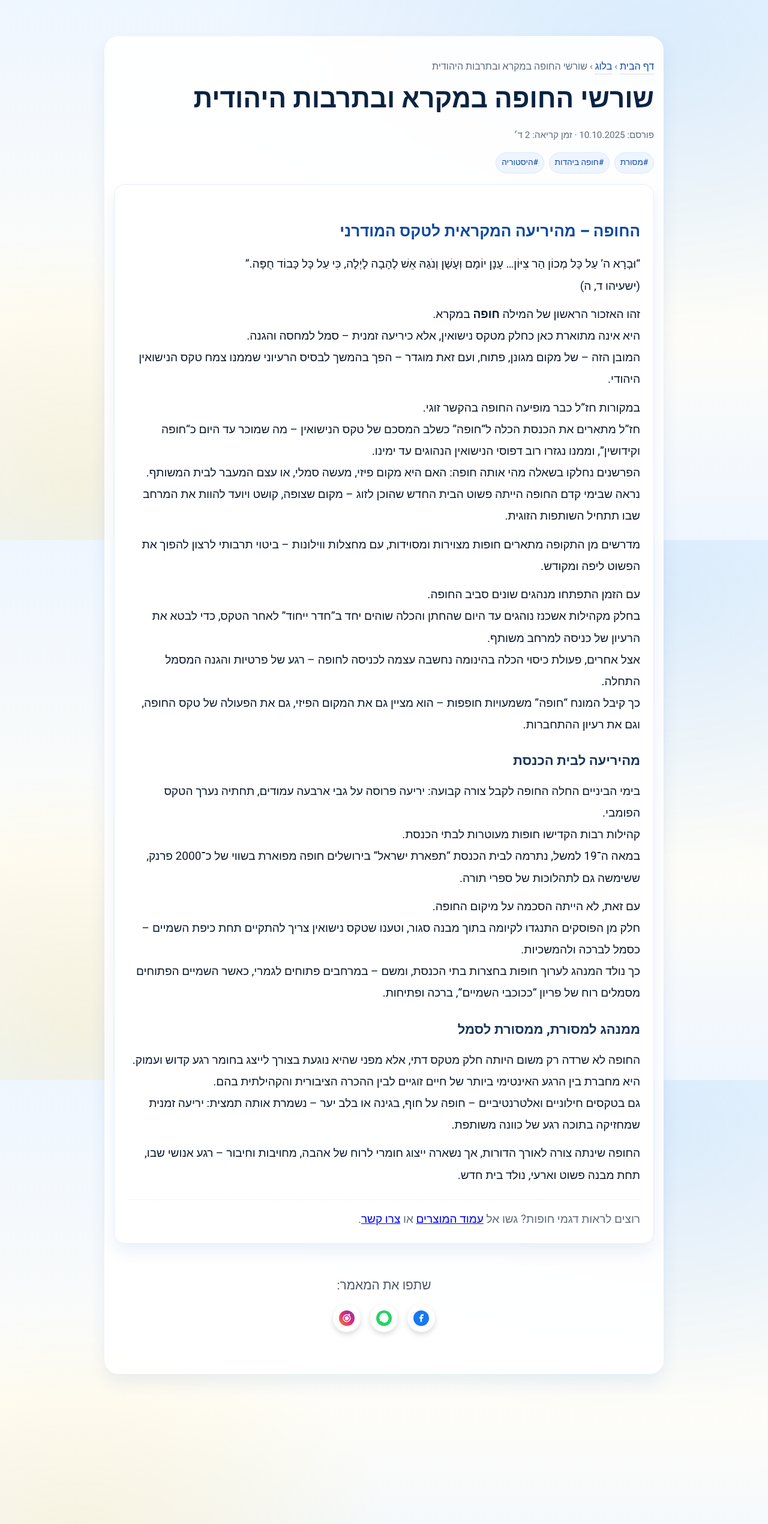
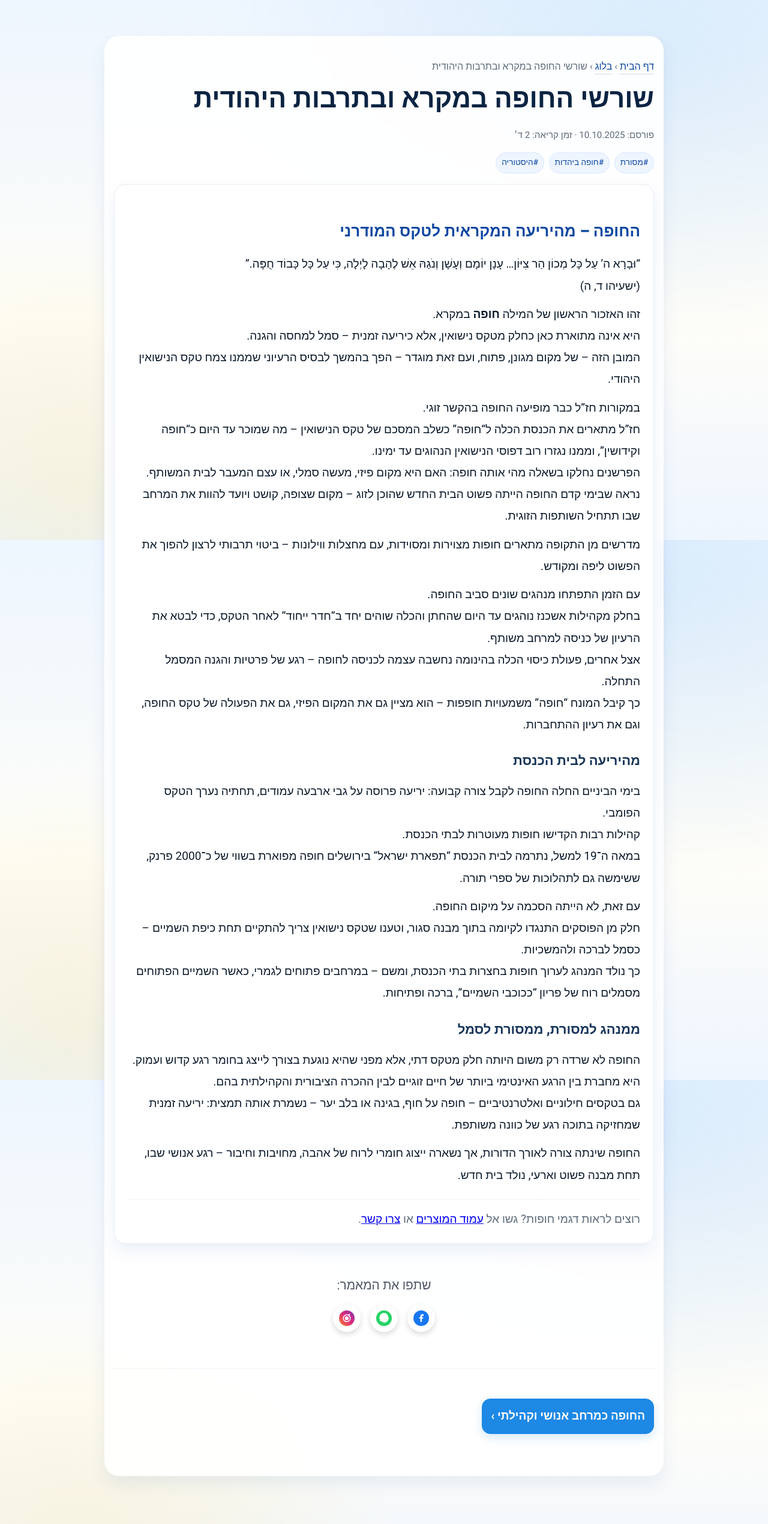
Before and after one commit to chupay/chupa_yisraelit, a Jekyll site: the page built from _posts/2025-10-10-chupa-origins.md, in a window 1280 px wide. Shown: the whole page at 60% size. Built offline with Jekyll 4.4.1, drawn with Linux system fonts in a browser that asks for light colours.

Commit message:
Update blog_post.html

```diff
--- a/_layouts/blog_post.html
+++ b/_layouts/blog_post.html
@@ -115,6 +115,11 @@
       border:1px solid var(--brand);
       text-decoration:none;
       box-shadow:0 6px 16px rgba(30,136,229,.18);
+      transition: all 0.25s ease;
+    }
+    .btn:hover {
+      background: var(--deep);
+      box-shadow: 0 8px 20px rgba(13,71,161,.25);
     }
     @media (max-width:640px){body{font-size:20px}}
 
@@ -208,6 +213,25 @@
         </a>
       </div>
     </div>
+
+    <!-- מאמר קודם / הבא -->
+    {% if page.previous or page.next %}
+    <hr style="margin:60px 0 40px;border:none;border-top:1px dashed var(--border);" />
+    <div style="display:flex;justify-content:space-between;align-items:center;flex-wrap:wrap;gap:12px;">
+      {% if page.previous %}
+        <a href="{{ site.baseurl }}{{ page.previous.url }}"
+           class="btn"
+           style="background:#cfd8dc;color:#0d47a1;border-color:#cfd8dc;">
+           ‹ {{ page.previous.title }}
+        </a>
+      {% endif %}
+      {% if page.next %}
+        <a href="{{ site.baseurl }}{{ page.next.url }}"
+           class="btn">{{ page.next.title }} ›</a>
+      {% endif %}
+    </div>
+    {% endif %}
+
   </main>
 </body>
 </html>
```
